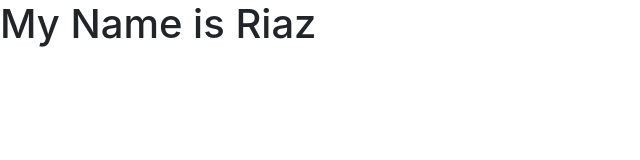
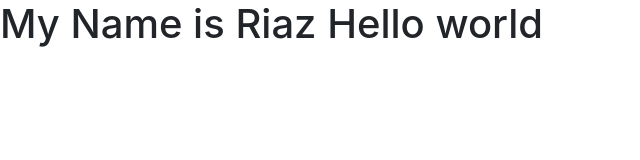
Before and after one commit to devimad/rio, a plain HTML site: page riaz.html in a window 1280 px wide. Shown: the whole page, without its empty margins (0-640 px from the left). Drawn offline with nearby package versions, Linux system fonts and the light colour scheme.

Commit message:
Riaz added last words in h1 tag

```diff
--- a/riaz.html
+++ b/riaz.html
@@ -10,7 +10,7 @@
   <script src="https://code.jquery.com/jquery-3.3.1.slim.min.js" integrity="sha384-q8i/X+965DzO0rT7abK41JStQIAqVgRVzpbzo5smXKp4YfRvH+8abtTE1Pi6jizo" crossorigin="anonymous"></script>
 <script src="https://cdnjs.cloudflare.com/ajax/libs/popper.js/1.14.7/umd/popper.min.js" integrity="sha384-UO2eT0CpHqdSJQ6hJty5KVphtPhzWj9WO1clHTMGa3JDZwrnQq4sF86dIHNDz0W1" crossorigin="anonymous"></script>
 <script src="https://stackpath.bootstrapcdn.com/bootstrap/4.3.1/js/bootstrap.min.js" integrity="sha384-JjSmVgyd0p3pXB1rRibZUAYoIIy6OrQ6VrjIEaFf/nJGzIxFDsf4x0xIM+B07jRM" crossorigin="anonymous"></script>
-    <h1>My Name is Riaz</h1>
+    <h1>My Name is Riaz Hello world</h1>
 </body>
 
 
```
